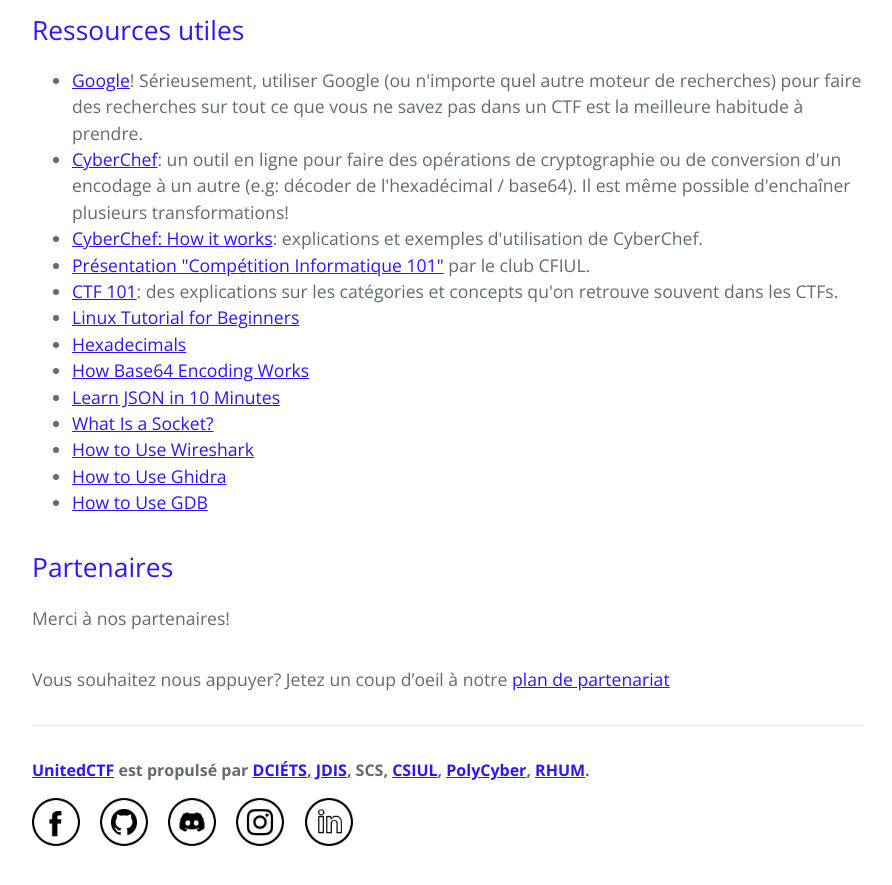
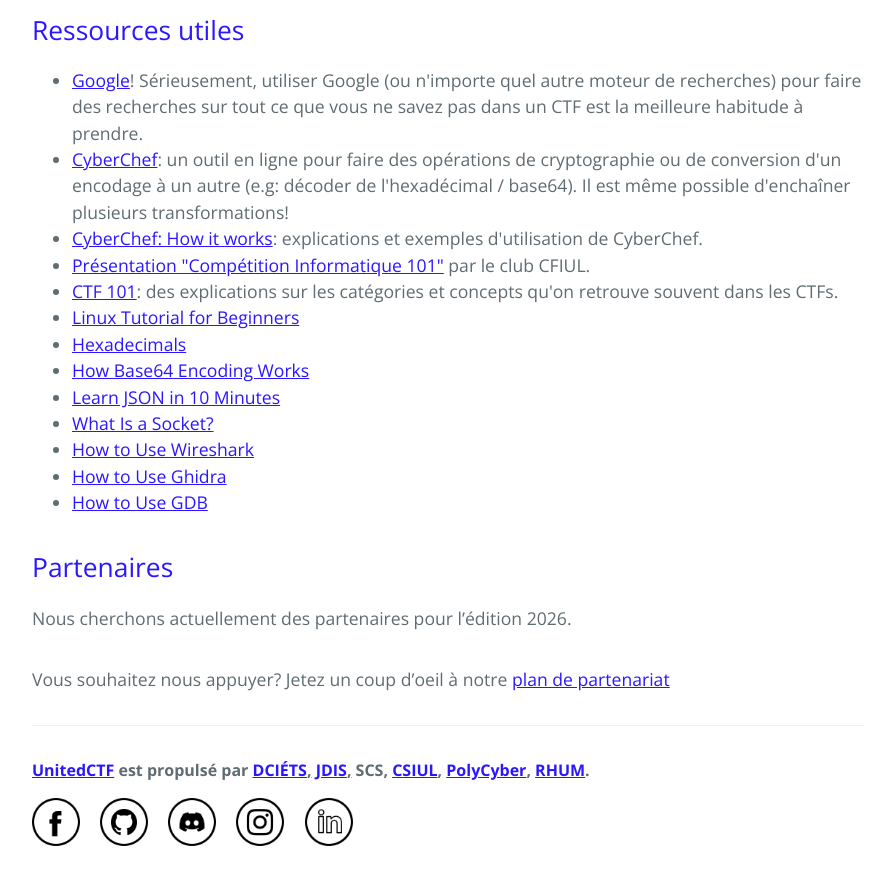
Before and after one commit to UnitedCTF/unitedctf.github.io, a Jekyll site: the page built from index.md, in a window 1280 px wide and 900 px high, scrolled down 1448 px. Shown: the top 885 px of the window, without its empty margins (192-1084 px from the left). Built offline with Jekyll 4.4.1, drawn with Linux system fonts in a browser that asks for light colours.

Commit message:
Added message for sponsoring event

```diff
--- a/index.md
+++ b/index.md
@@ -70,7 +70,9 @@ Un **CTF**, sigle de **[Capture The Flag](https://fr.wikipedia.org/wiki/Capture_
 
 ## Partenaires
 
-Merci à nos partenaires!
+Nous cherchons actuellement des partenaires pour l'édition 2026.
+
+<!-- Merci à nos partenaires! -->
 
   <div class="sponsors">
   {% for sponsor in site.data.sponsors %}
```
